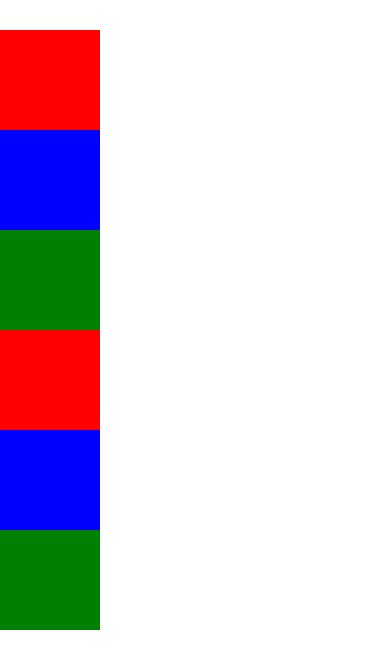
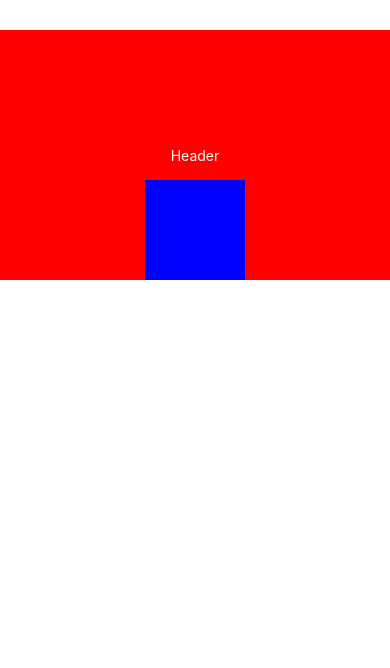
Before and after one commit to afifbasya/belajar-rn-dasar, a React Native app: screen / in a window 390 px wide. Shown: the top 668 px of the page. Built offline with nearby package versions, Linux system fonts and the light colour scheme.

Commit message:
Update Position

```diff
--- a/App.js
+++ b/App.js
@@ -4,19 +4,9 @@ export default function App() {
   return (
     <View style={styles.container}>
 
-
-      {/* 1. Override Style. */}
-      <View>
-        <View style={[styles.card, { backgroundColor: 'red' }]} />
-        <View style={[styles.card, { backgroundColor: 'blue' }]} />
-        <View style={[styles.card, { backgroundColor: 'green' }]} />
-      </View>
-
-      {/* 2. Use variable. */}
-      <View>
-        <View style={styles.card2("red")} />
-        <View style={styles.card2("blue")} />
-        <View style={styles.card2("green")} />
+      <View style={styles.header}>
+        <Text style={{ color: 'white' }}>Header</Text>
+        <View style={styles.card} />
       </View>
 
     </View>
@@ -29,13 +19,20 @@ const styles = StyleSheet.create({
     backgroundColor: '#fff',
     marginTop: 30,
   },
+  header: {
+    backgroundColor: 'red',
+    height: 250,
+    justifyContent: 'center',
+    alignItems: 'center'
+  },
   card: {
     height: 100,
     width: 100,
-  },
-  card2: (color) => ({
-    height: 100,
-    width: 100,
-    backgroundColor: color,
-  })
+    backgroundColor: 'blue',
+    position: 'absolute',
+    // right: 0,
+    // top: 0,
+    // left: 0,
+    bottom: 0,
+  }
 });
```
